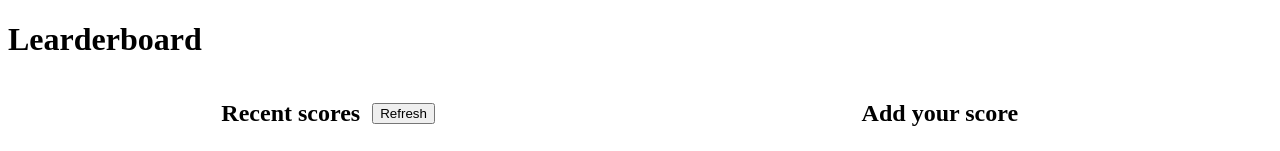
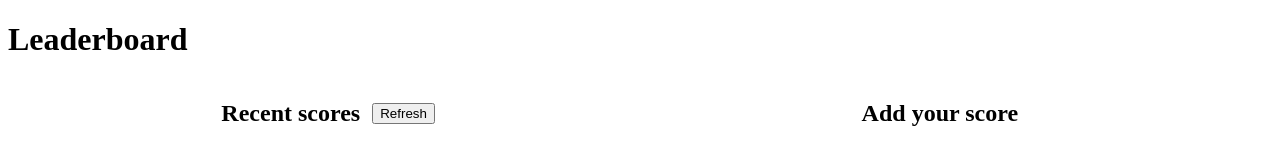
Before and after one commit to alicemirigo92/Leaderboard, a website built with webpack: page dist/index.html in a window 1280 px wide. Shown: the top 151 px of the page. Built offline with nearby package versions, Linux system fonts and the light colour scheme.

Commit message:
Add page html file

```diff
--- a/dist/index.html
+++ b/dist/index.html
@@ -4,11 +4,11 @@
   <meta charset="UTF-8">
   <meta http-equiv="X-UA-Compatible" content="IE=edge">
   <meta name="viewport" content="width=device-width, initial-scale=1.0">
-  <title>Learderboard</title>
+  <title>Leaderboard</title>
   <link rel="stylesheet" href="./style.css">
 <script defer src="/Leaderboard/runtime.bundle.js"></script><script defer src="/Leaderboard/main.bundle.js"></script></head>
 <body>
-  <h1>Learderboard</h1>
+  <h1>Leaderboard</h1>
   <main>
     <section class="scores">
       <header>
```
